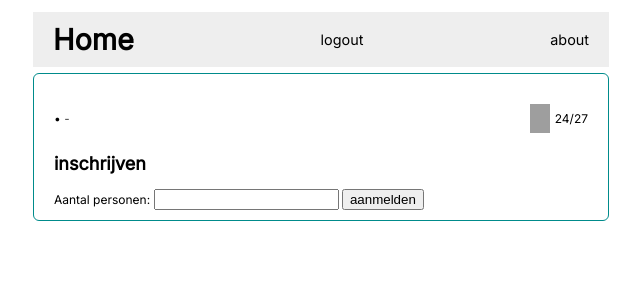
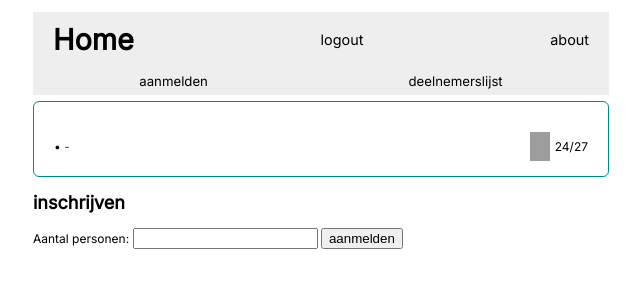
Before and after one commit to mielski/driveme, a Flask app: template templates/register.html in a window 1280 px wide. Shown: the top 300 px of the page, without its empty margins (319-959 px from the left). Run offline with Flask 2, Linux system fonts and the light colour scheme; the template is opened without the code that fills it, so the values that code supplies are empty; grey boxes are pictures that could not be loaded.

Commit message:
added navidation for event items

```diff
--- a/static/style.css
+++ b/static/style.css
@@ -42,13 +42,37 @@ header, body {
     font-size: 120%;
 }
 
-.nav__item:hover {
+.nav__item:hover, .eventnav__item:hover {
     cursor: pointer;
     color: var(--accent1);
     box-shadow: 0 1px 0 0 var(--accent1);
 }
 
-/* event styling */
+.eventnav {
+    display: flex;
+    flex-direction: row;
+    padding: 0.5rem;
+    font-size: 1.1rem;
+    background: #eee;
+    justify-content: space-around;
+
+}
+
+.eventnav__item {
+    /*border: #333 1px solid;*/
+    /*width: 100%;*/
+    margin: auto;
+    text-align: center;
+    padding: 0rem;
+    text-decoration: none;
+    color: inherit;
+}
+
+
+.eventnav__item_selected {
+    color: var(--accent1);
+    text-decoration: underline;
+}
 
 .eventlist {
     display: flex;
@@ -109,13 +133,6 @@ header, body {
     border: 2px solid red;
 }
 
-
-
-
-.event__submit:hover {
-    background: #006262;
-}
-
 .cars {
     display: flex;
 }
--- a/templates/register.html
+++ b/templates/register.html
@@ -1,6 +1,10 @@
 {% extends 'template.html' %}
 
 {% block content %}
+  <header class="eventnav">
+    <a class="eventnav__item" href={{ url_for('join_event', event_id=event['event_id']) }}>aanmelden</a>
+    <a class="eventnav__item" href={{ url_for('join_event', event_id=event['event_id']) }}>deelnemerslijst</a>
+  </header>
   <section class="event">
     <h1 class="event__title">{{ event["title"] }}</h1>
     <p>{{ event["desc"] }}</p>
@@ -12,7 +16,8 @@
         <p class="cars__coverage">24/27</p>
       </div>
     </div>
-  <section>
+
+  </section>
   <h2>inschrijven</h2>
   <form action={{ url_for('home') }}>
     <input type="hidden" name="name" value="23f2a">
@@ -20,5 +25,4 @@
     <button>aanmelden</button>
 
   </form>
-  </section>
 {% endblock %}
```
Lines whose indentation alone changed are shown as unchanged.
